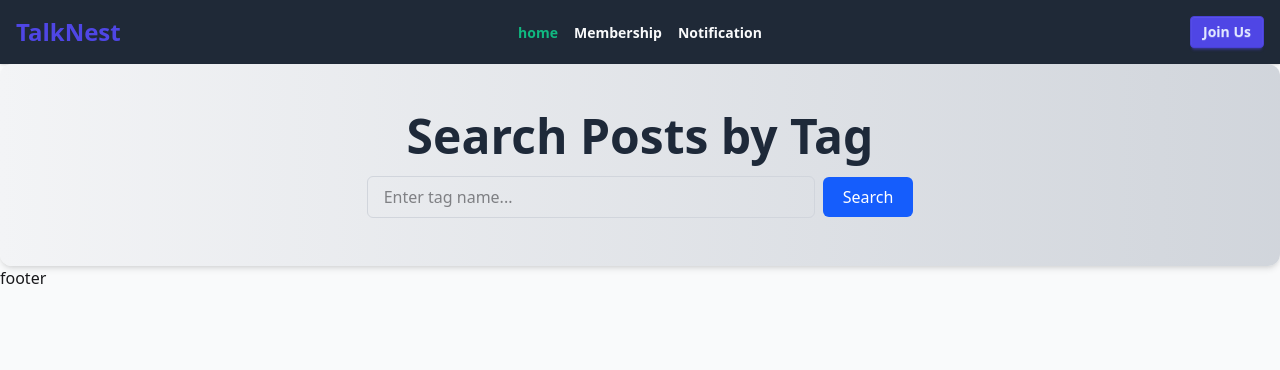
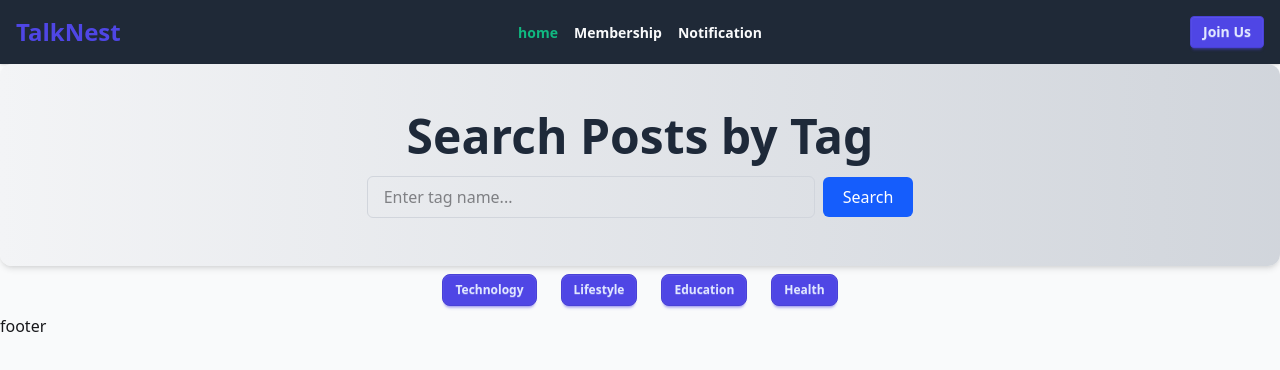
Before and after one commit to NazmulhaqueD/talkNest-client, a React (Vite) app: page / in a window 1280 px wide. Shown: the top 370 px of the page. Built offline with nearby package versions, Linux system fonts and the light colour scheme; no server answers.

Commit message:
Search by tagname design without functionality

```diff
--- /dev/null
+++ b/src/components/tag/TagSearch.jsx
@@ -0,0 +1,17 @@
+import React from 'react';
+
+const TagSearch = ({ handleTagClick }) => {
+    const tags = ['Technology', 'Lifestyle', 'Education', 'Health'];
+
+    return (
+        <section className="my-2 px-4 flex justify-center gap-6">
+            {
+                tags.map(tag=><button key={tag}
+                className='btn btn-primary rounded-lg btn-sm'
+                >{tag}</button>)
+            }
+        </section>
+    );
+};
+
+export default TagSearch;
--- a/src/pages/home/Home.jsx
+++ b/src/pages/home/Home.jsx
@@ -1,10 +1,12 @@
 import React from 'react';
 import Banner from '../../components/bannar/Bannar';
+import TagSearch from '../../components/tag/TagSearch';
 
 const Home = () => {
     return (
         <div>
             <Banner></Banner>
+            <TagSearch></TagSearch>
         </div>
     );
 };
```
